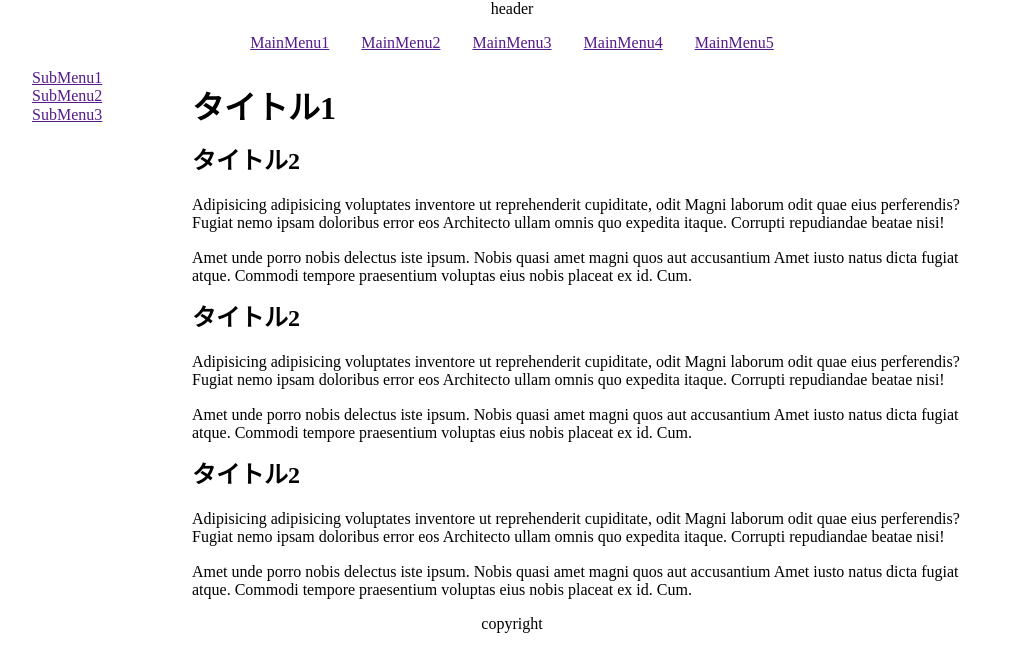
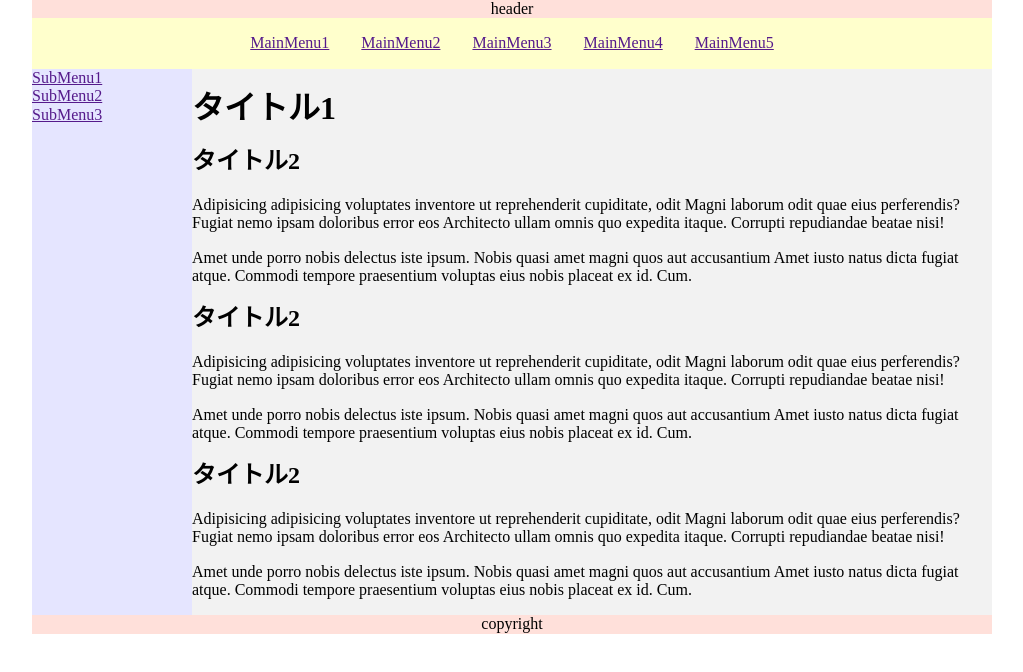
Before and after one commit to kazoo0217/learning-css-grid-layout, a website: page html/index.html in a window 1280 px wide. Shown: the whole page, without its empty margins (128-1151 px from the left). Drawn offline with Linux system fonts and the light colour scheme.

Commit message:
ブロック毎に背景色をつけた

```diff
--- a/src/scss/style.scss
+++ b/src/scss/style.scss
@@ -9,12 +9,14 @@ ul {
 }
 
 header {
+  background-color: rgba(tomato, .2);
   grid-column: 1 / 3;
   grid-row: 1 / 1;
   text-align: center;
 }
 
 nav {
+  background-color: rgba(yellow, .2);
   grid-column: 1 / 3;
   grid-row: 2 / 3;
   ul {
@@ -29,17 +31,20 @@ nav {
 }
 
 aside {
+  background-color: rgba(blue, .1);
   grid-column: 1 / 2;
   grid-row: 3;
 }
 
 main {
+  background-color: rgba(gray, .1);
   grid-column: 2 / 3;
   grid-row: 3;
 }
 
 
 footer {
+  background-color: rgba(tomato, .2);
   grid-column: 1 / 3;
   grid-row: 4;
   text-align: center;
```
Also changed, not shown: html/css/style.css.
